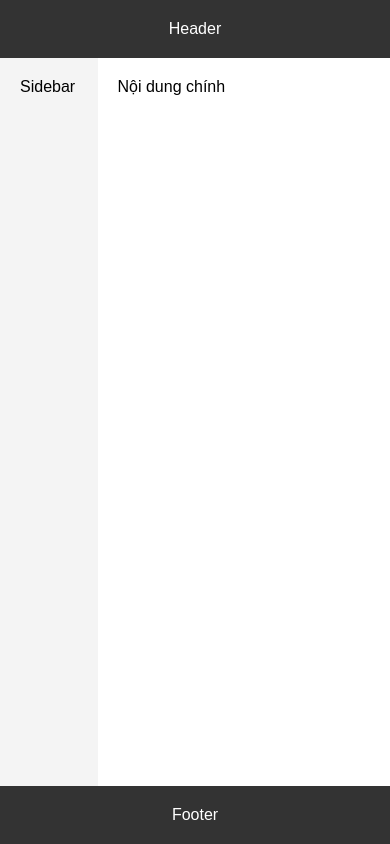
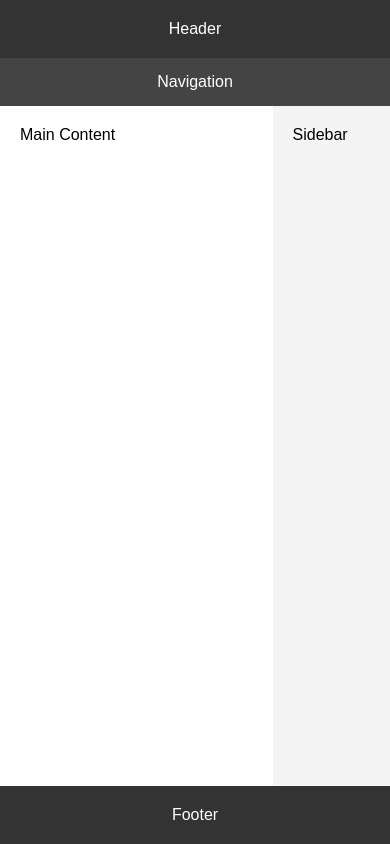
Before and after one commit to Tungg26/responsive-navbar, a plain HTML site: page index.html in a window 390 px wide. Drawn offline with Linux system fonts and the light colour scheme.

Commit message:
Hoàn thành Landing Page Responsive

```diff
--- a/index.html
+++ b/index.html
@@ -4,15 +4,18 @@
 <head>
     <meta charset="UTF-8">
     <meta name="viewport" content="width=device-width, initial-scale=1.0">
-    <title>CSS Grid Layout</title>
+    <title>Flexbox Layout</title>
     <link rel="stylesheet" href="style.css">
 </head>
 
 <body>
     <div class="container">
         <header class="header">Header</header>
-        <nav class="sidebar">Sidebar</nav>
-        <main class="content">Nội dung chính</main>
+        <nav class="nav">Navigation</nav>
+        <div class="main-container">
+            <main class="content">Main Content</main>
+            <aside class="sidebar">Sidebar</aside>
+        </div>
         <footer class="footer">Footer</footer>
     </div>
 </body>
--- a/style.css
+++ b/style.css
@@ -9,39 +9,38 @@ body {
 }
 
 .container {
-    display: grid;
-    grid-template-columns: 1fr 3fr;
-    grid-template-rows: auto 1fr auto;
-    grid-template-areas:
-        "header header"
-        "sidebar content"
-        "footer footer";
+    display: flex;
+    flex-direction: column;
     height: 100vh;
 }
 
-.header {
-    grid-area: header;
+.header,
+.footer {
     background-color: #333;
     color: white;
     text-align: center;
     padding: 20px;
 }
 
+.nav {
+    background-color: #444;
+    color: white;
+    text-align: center;
+    padding: 15px;
+}
+
+.main-container {
+    display: flex;
+    flex: 1;
+}
+
+.content {
+    flex: 3;
+    padding: 20px;
+}
+
 .sidebar {
-    grid-area: sidebar;
+    flex: 1;
     background-color: #f4f4f4;
     padding: 20px;
 }
-
-.content {
-    grid-area: content;
-    padding: 20px;
-}
-
-.footer {
-    grid-area: footer;
-    background-color: #333;
-    color: white;
-    text-align: center;
-    padding: 20px;
-}
```
